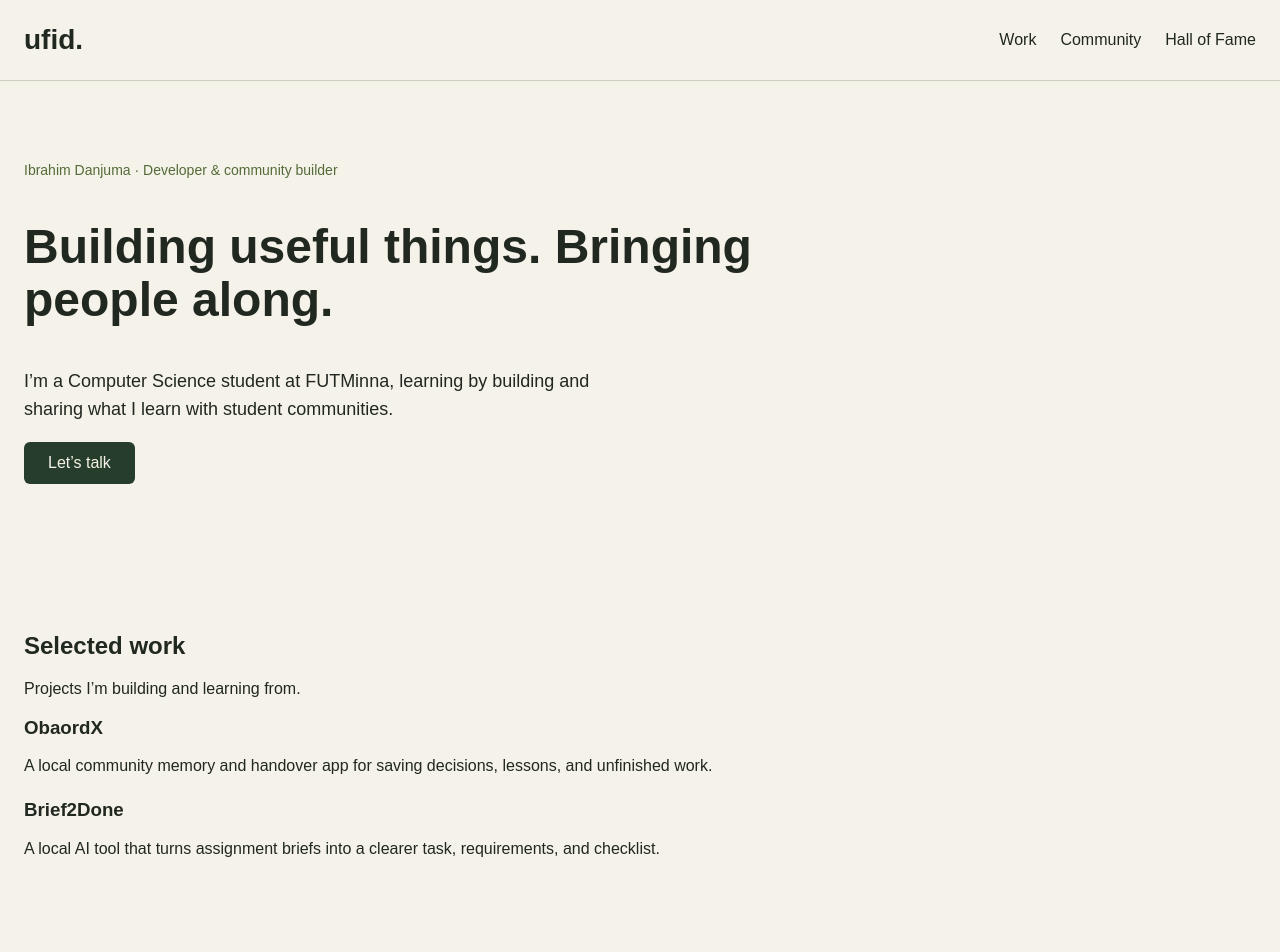
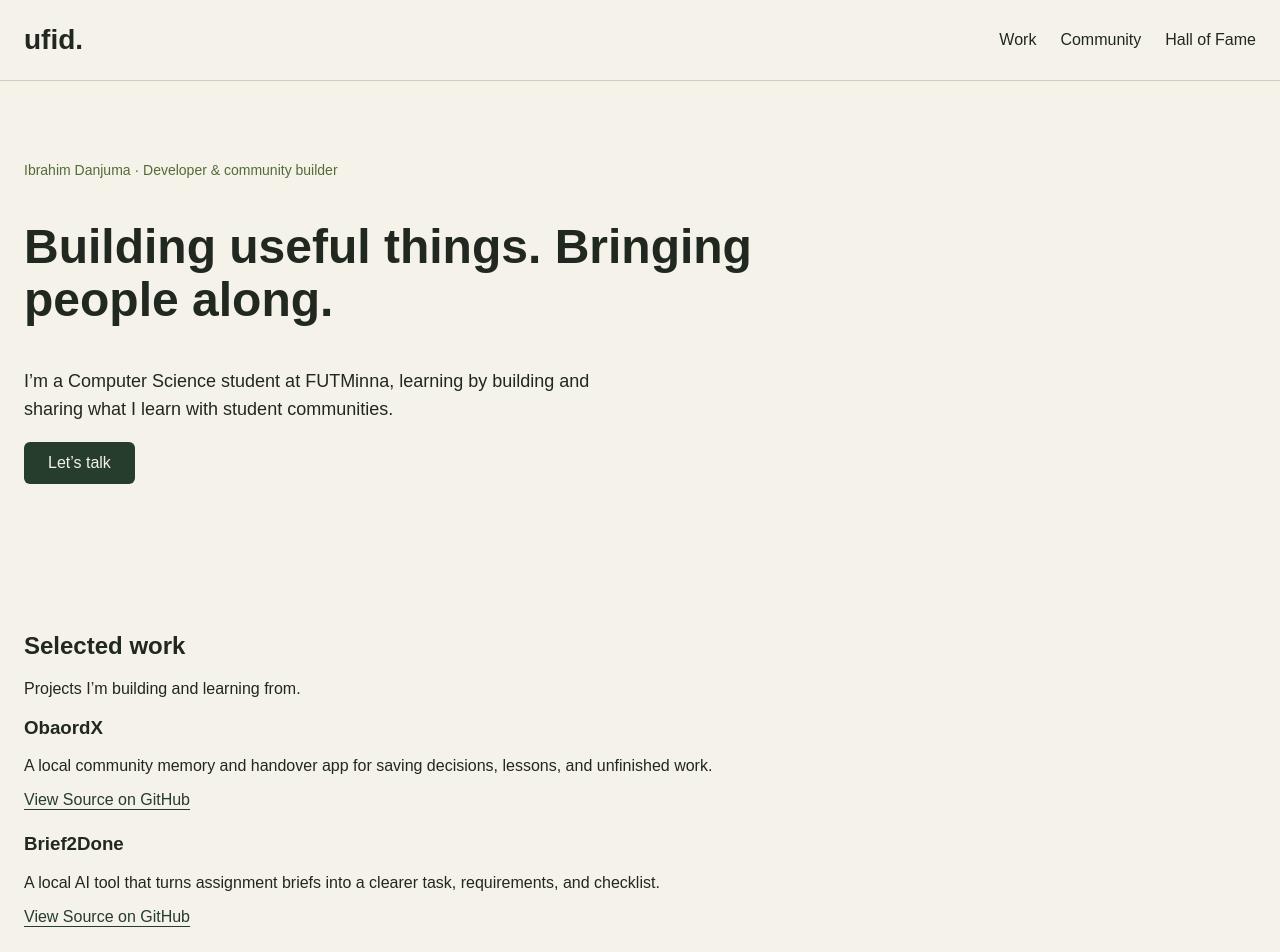
Before and after one commit to ufidscript/ufid-portfolio, a React (Vite) app: page / in a window 1280 px wide. Shown: the top 952 px of the page. Built offline with nearby package versions, Linux system fonts and the light colour scheme.

Commit message:
Add conditional GitHub links to project cards

```diff
--- a/src/App.css
+++ b/src/App.css
@@ -114,3 +114,14 @@
 .project-card + .project-card {
   margin-top: 24px;
 }
+
+.project-card a {
+  color: #253d2a;
+  text-decoration: underline;
+  text-underline-offset: 4px;
+}
+
+.project-card a:focus-visible {
+  outline: 3px solid #536b38;
+  outline-offset: 4px;
+}
--- a/src/components/ProjectCard.jsx
+++ b/src/components/ProjectCard.jsx
@@ -1,8 +1,14 @@
-function ProjectCard({ title, description }) {
+function ProjectCard({ title, description, githubUrl }) {
   return (
     <article className="project-card">
       <h3>{title}</h3>
       <p>{description}</p>
+
+      {githubUrl && (
+        <a href={githubUrl} target="_blank" rel="noopener noreferrer">
+          View Source on GitHub
+        </a>
+      )}
     </article>
   );
 }
--- a/src/components/Projects.jsx
+++ b/src/components/Projects.jsx
@@ -6,12 +6,14 @@ const projects = [
     title: "ObaordX",
     description:
       "A local community memory and handover app for saving decisions, lessons, and unfinished work.",
+    githubUrl: "https://github.com/ufidscript/onboardx",
   },
   {
     id: "brief2done",
     title: "Brief2Done",
     description:
       "A local AI tool that turns assignment briefs into a clearer task, requirements, and checklist.",
+    githubUrl: "https://github.com/ufidscript/brief2done",
   },
 ];
 
@@ -25,6 +27,7 @@ function Projects() {
           key={projects.id}
           title={projects.title}
           description={projects.description}
+          githubUrl={projects.githubUrl}
         />
       ))}
     </section>
```
